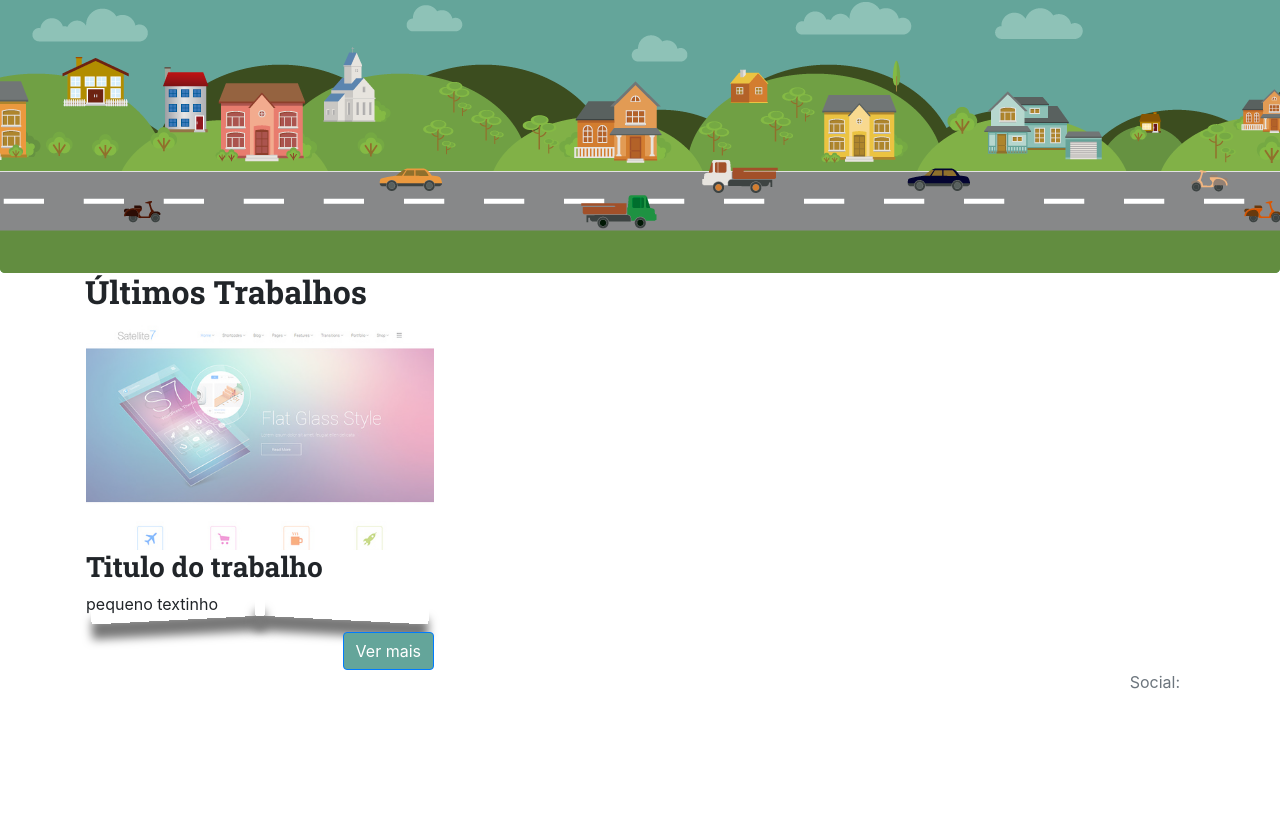
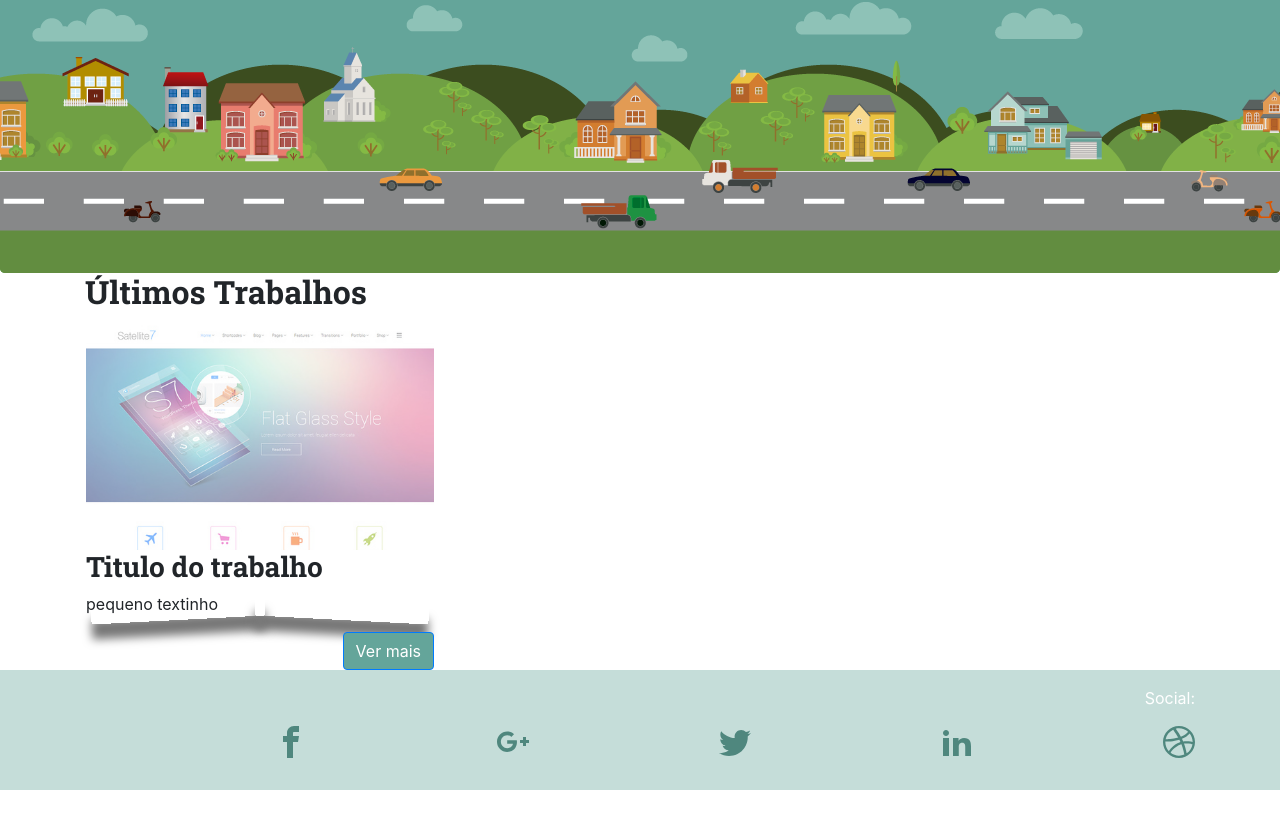
Before and after one commit to allonsmandy/simple-page, a website: page src/index.html in a window 1280 px wide. Shown: the part 554-1387 px from the top of the page. After the commit the page ends 1344 px from the top, so only its background shows below. Drawn offline with Linux system fonts and the light colour scheme.

Commit message:
footer meio estranho

```diff
--- a/src/index.html
+++ b/src/index.html
@@ -62,19 +62,19 @@
                 </div>
             </div>
         </div> <!-- row -->
+    </section> <!-- container -->
 
-        <footer>
-            <div class="container">
-                <p class="text-muted text-right">Social:</p>
-                <ul class="list-inline pull-right">
-                    <li><a href="#" class="btn-social btn-outline"><i class="fa fa-fw"></i></a></li>
-                    <li><a href="#" class="btn-social btn-outline"><i class="fa fa-fw"></i></a></li>
-                    <li><a href="#" class="btn-social btn-outline"><i class="fa fa-fw"></i></a></li>
-                    <li><a href="#" class="btn-social btn-outline"><i class="fa fa-fw"></i></a></li>
-                    <li><a href="#" class="btn-social btn-outline"><i class="fa fa-fw"></i></a></li>
-                </ul>
-            </div>
-        </footer>
-    </section> <!-- container -->
+    <footer class="footer">
+        <div class="container">
+            <p class="footer__paragrafo text-right">Social:</p>
+            <ul class="footer__social list-inline">
+                    <li class="footer__social-item"><a href="#" class="btn-social btn-outline"><img src="./imagens/facebook.svg" alt=""></i></i></a></li>
+                    <li class="footer__social-item"><a href="#" class="btn-social btn-outline"><img src="./imagens/google-plus.svg" alt=""></i></a></li>
+                    <li class="footer__social-item"><a href="#" class="btn-social btn-outline"><img src="./imagens/twitter.svg" alt=""></i></a></li>
+                    <li class="footer__social-item"><a href="#" class="btn-social btn-outline"><img src="./imagens/linkedin2.svg" alt=""></i></a></li>
+                    <li class="footer__social-item"><a href="#" class="btn-social btn-outline"><img src="./imagens/dribbble.svg" alt=""></i></a></li>
+            </ul>
+        </div>
+    </footer>
 </body>
 </html>
--- /dev/null
+++ b/src/sass/_partials/_footer.scss
@@ -0,0 +1,26 @@
+.footer {
+    background: lighten($main-color, 30%);
+    color: white;
+    padding: 1em 0;
+
+    &__social {
+        overflow: auto;
+        padding: 0;
+        width: 100%;
+
+        &-item {
+            width: 20%;
+            float: left;
+            box-sizing: border-box;
+            list-style: none;
+            padding: 0;
+
+            a {
+                font-size: 1.5em;
+                color: white;
+                display: block;
+                text-align: right;
+            }
+        }
+    }
+}
--- a/src/sass/main.scss
+++ b/src/sass/main.scss
@@ -6,3 +6,4 @@
 @import '_partials/_base';
 @import '_partials/_header-animado';
 @import '_partials/card-portfolio';
+@import '_partials/footer';
```
Also changed, not shown: src/css/main.css.
